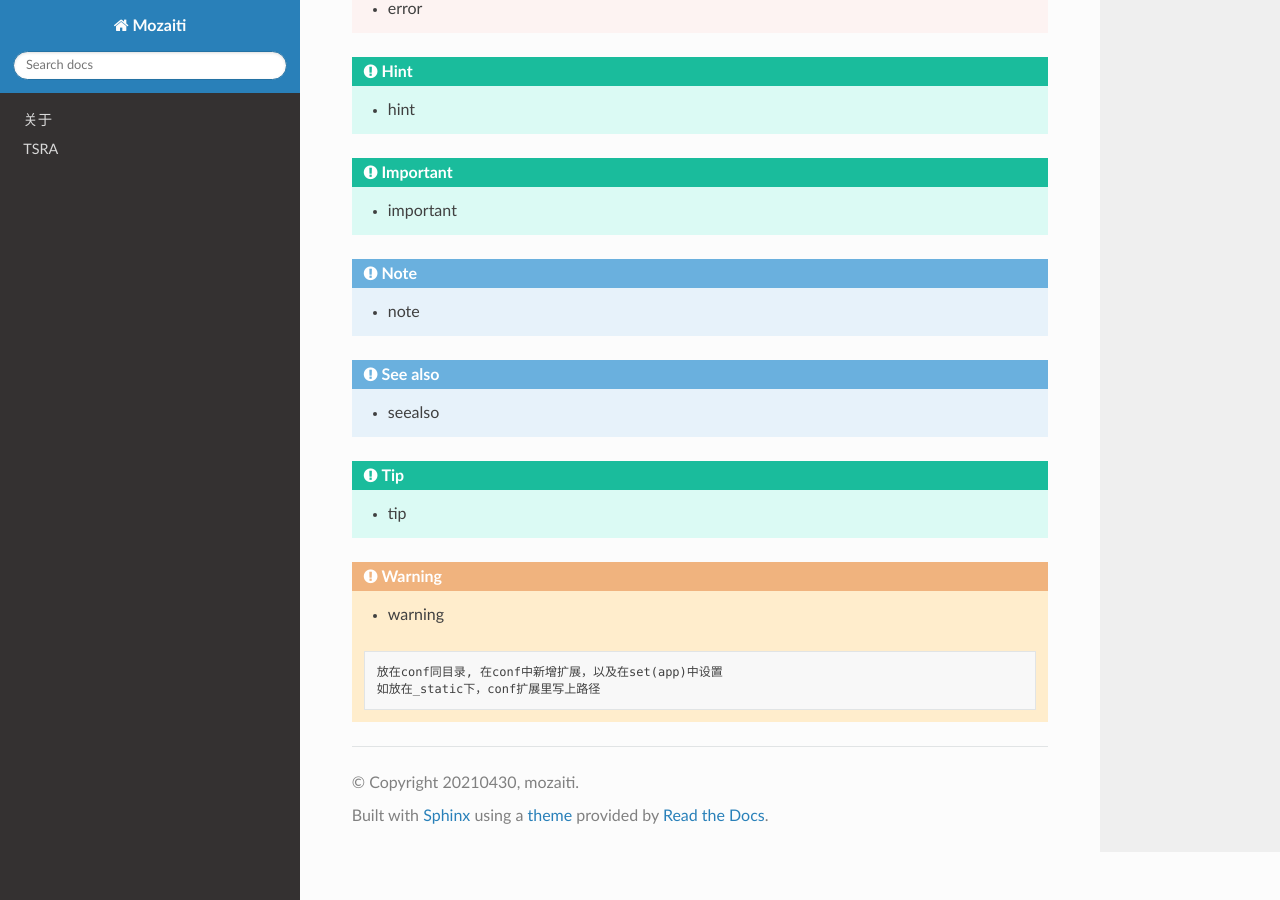
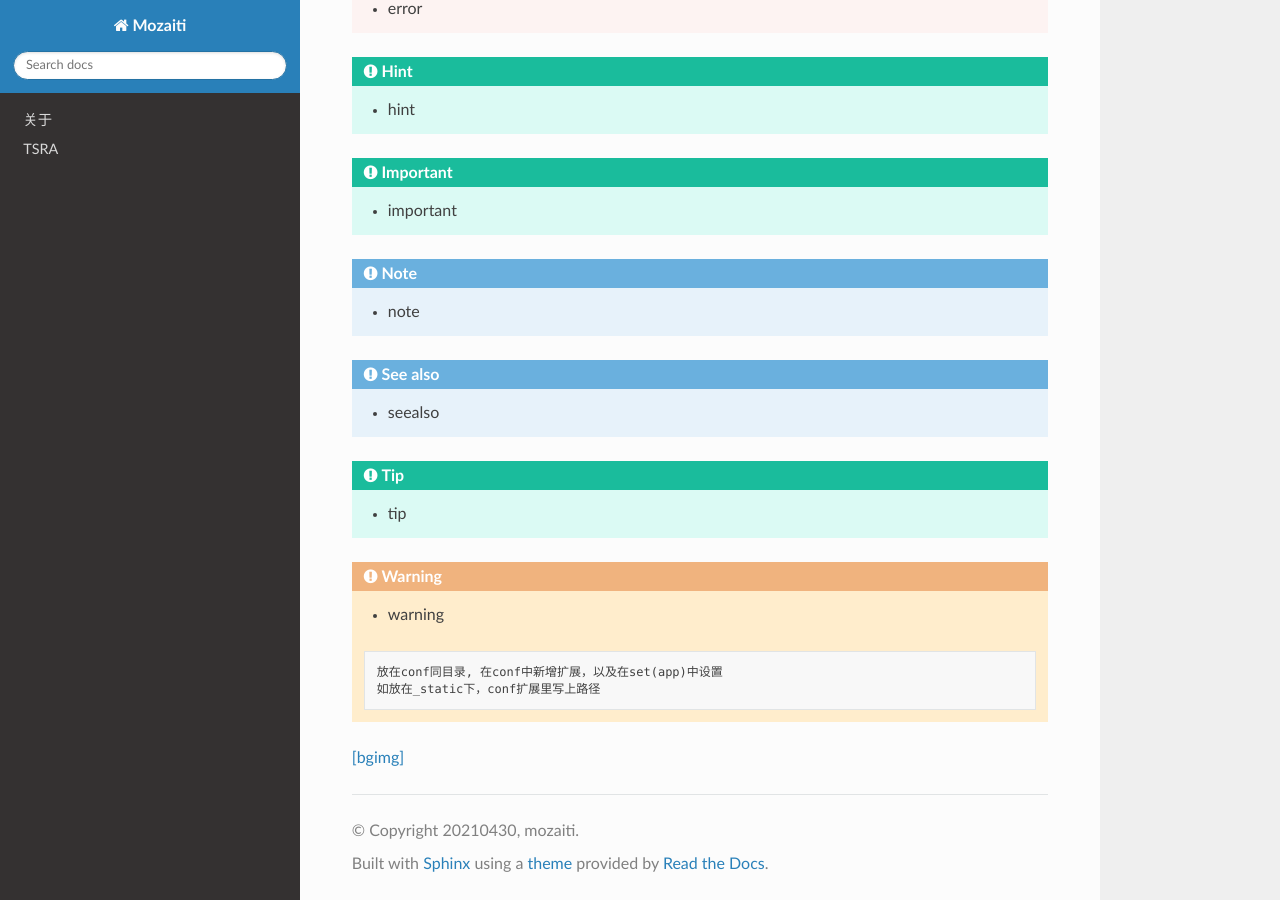
Before and after one commit to timhuang5129/mozaiti, a Sphinx documentation site: the page built from source/about/docs/manual.rst, in a window 1280 px wide and 900 px high, scrolled down 675 px. Built offline with Sphinx 7.4.7 and the Read the Docs theme 2.0.0, drawn with Linux system fonts in a browser that asks for light colours; pages that are not in the unit, such as notebooks, are missing from menus.

Commit message:
Update manual.rst

```diff
--- a/source/about/docs/manual.rst
+++ b/source/about/docs/manual.rst
@@ -54,3 +54,7 @@ Sphinx手册
 
   放在conf同目录, 在conf中新增扩展，以及在set(app)中设置
   如放在_static下，conf扩展里写上路径
+
+
+
+`[bgimg] <https://login.oracle.com/mysso/sso_loginui/sso-f17v2-bgimg.jpg>`_
```
